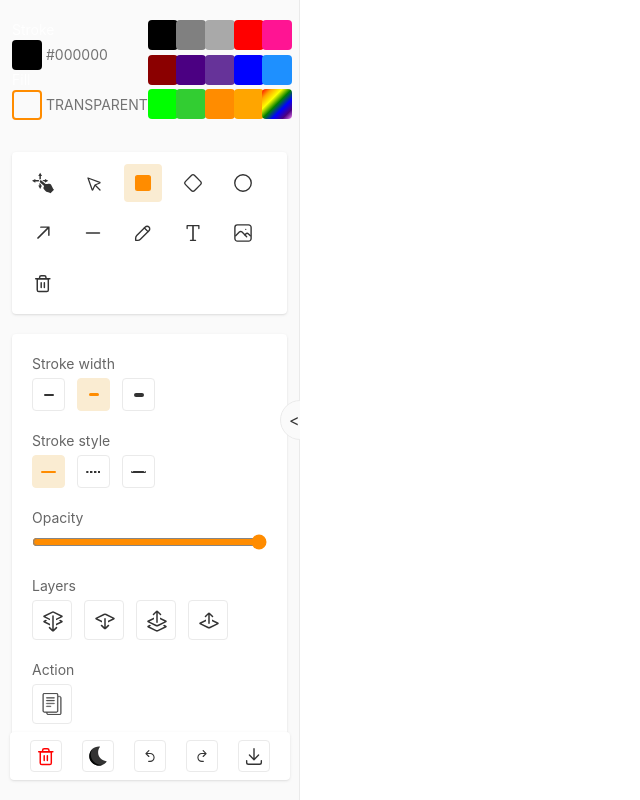
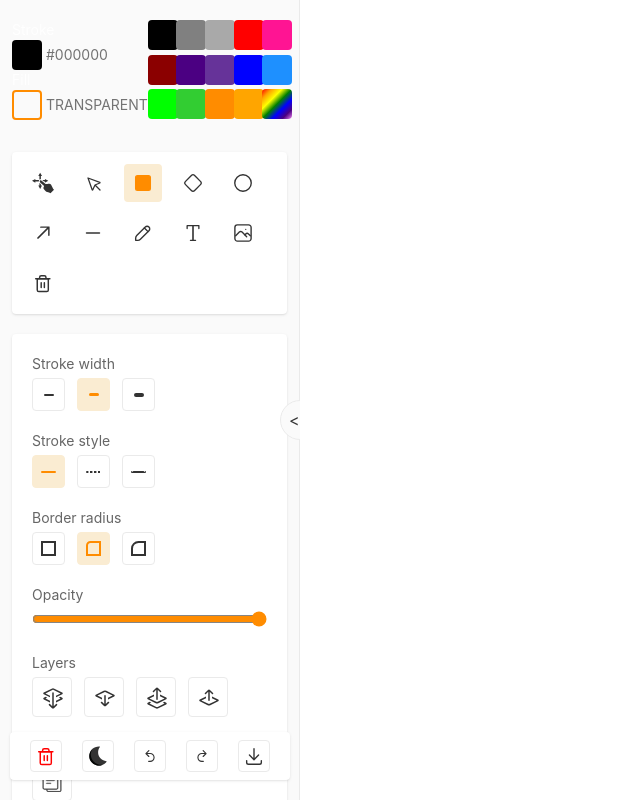
Before and after one commit to dawkaka/drawapp, a React (Vite) app: page / in a window 1280 px wide. Both pictures are taken after a click on the button 143 px from the left and 183 px from the top of the page. Shown: the whole page, without its empty margins (0-640 px from the left). Built offline with nearby package versions, Linux system fonts and the light colour scheme.

Commit message:
feat: border radius ui

```diff
--- a/src/components/side.tsx
+++ b/src/components/side.tsx
@@ -4,7 +4,7 @@ import { AppDrawings, AppState } from "../jotai"
 import { renderElements } from "../lib/render"
 import ColorPanel from "./colorpick"
 import Modal from "./modal"
-import { Actions, FillToolsOptions, ImageOptions, Layers, Opacity, TextOptions } from "./toolOptions"
+import { Actions, BorderRadius, FillToolsOptions, ImageOptions, Layers, Opacity, TextOptions } from "./toolOptions"
 import Tools from "./tools"
 import history from "../lib/history"
 import { defaultValues } from "../constants"
@@ -120,6 +120,10 @@ export default function Side() {
                             (tool === "ellipse" || tool === "rectangle" || tool === "diamond" || tool === "arrow" || tool === "line" || tool === "pencil") && <FillToolsOptions />
                         }
                         {
+                            (tool === "diamond" || tool === "rectangle") && <BorderRadius />
+
+                        }
+                        {
                             tool === "text" && <TextOptions />
                         }
                         {
--- a/src/components/toolOptions.tsx
+++ b/src/components/toolOptions.tsx
@@ -365,6 +365,59 @@ function StrokeWidth() {
     )
 }
 
+export function BorderRadius() {
+    const [mainState, setMainState] = useAtom(AppState)
+    const [items, setItems] = useAtom(AppDrawings)
+    const [selectedItem] = useAtom(SelectionAtom)
+
+    const changeRadius = (val: number) => {
+        if (selectedItem) {
+            const item = getSelectedItem(selectedItem.id, items)
+            if (item && (item.type === "diamond" || item.type === "rectangle")) {
+                item.borderRadius = val
+                setItems(updateSingleItem(selectedItem.id, item, items))
+            }
+        }
+        setMainState({ ...mainState, borderRadius: val })
+    }
+
+    return (
+        <fieldset className="flex flex-col gap-2">
+            <legend className="text-sm text-[var(--accents-5)] mb-1">Border radius</legend>
+            <div className="flex flex-wrap gap-3">
+                <Radius option={0} selectedOption={mainState.borderRadius} onClick={changeRadius} />
+                <Radius option={15} selectedOption={mainState.borderRadius} onClick={changeRadius} />
+                <Radius option={25} selectedOption={mainState.borderRadius} onClick={changeRadius} />
+            </div>
+        </fieldset>
+    )
+}
+
+
+export function Radius({ onClick, option, selectedOption }: { onClick: (val: number) => void, option: number, selectedOption: number }) {
+    return (
+        <button className="w-fit p-2 flex items-center justify-center rounded hover:bg-[#faecd2] text-[var(--accents-7)] hover:text-[darkorange]"
+            onClick={() => onClick(option)}
+            style={{
+                backgroundColor: selectedOption === option ? "#faecd2" : "",
+                border: `1px solid ${selectedOption === option ? "#faecd2" : "var(--accents-2)"}`
+            }}
+        >
+            <div className="flex items-center justify-center"
+                style={{ width: "15px", height: "15px" }}
+            >
+                <span className="h-full w-full"
+                    style={{
+                        border: `2px solid ${selectedOption === option ? "darkorange" : "currentColor"}`,
+                        borderTopLeftRadius: `${option * 2}%`,
+                    }}
+                >
+                </span>
+            </div>
+        </button>
+    )
+}
+
 function FillOption({ onClick, option, selectedOption }: { onClick: (val: StrokeWidth) => void, option: StrokeWidth, selectedOption: number }) {
     return (
         <button className="w-fit p-2 flex items-center justify-center rounded hover:bg-[#faecd2] text-[var(--accents-7)] hover:text-[darkorange]"
--- a/src/constants.ts
+++ b/src/constants.ts
@@ -10,6 +10,7 @@ export const defaultValues: AppState = {
     imageBlob: "",
     multipleSelections: [],
     selectedItemID: "",
+    borderRadius: 15,
     fontFamily: "Kalam",
     fontSize: 25,
     textStyle: "fill",
--- a/src/hooks.ts
+++ b/src/hooks.ts
@@ -42,6 +42,7 @@ export function useInitialState() {
             strokeWidth: mainState.strokeWidth,
             fillStyle: mainState.fillColor,
             edgesType: "sharp",
+            borderRadius: mainState.borderRadius,
             stroke: mainState.stroke,
             opacity: mainState.opacity,
         },
@@ -57,6 +58,7 @@ export function useInitialState() {
             fillStyle: mainState.fillColor,
             edgesType: "sharp",
             stroke: mainState.stroke,
+            borderRadius: mainState.borderRadius,
             opacity: mainState.opacity,
         },
         ellipse: {
--- a/src/types.ts
+++ b/src/types.ts
@@ -9,6 +9,7 @@ export interface AppState {
     tool: Tool,
     stroke: Stroke,
     fillColor: string,
+    borderRadius: number,
     imageBlob: string,
     opacity: number,
     multipleSelections: string[],
@@ -65,11 +66,14 @@ export interface Arrow extends Linear {
 }
 
 export interface Rectangle extends Box {
-    type: "rectangle"
+    type: "rectangle",
+    borderRadius: number
 }
 
 export interface Diamond extends Box {
-    type: "diamond"
+    type: "diamond",
+    borderRadius: number
+
 }
 
 export interface Ellipse extends Omit<Box, "edgesType"> {
```
